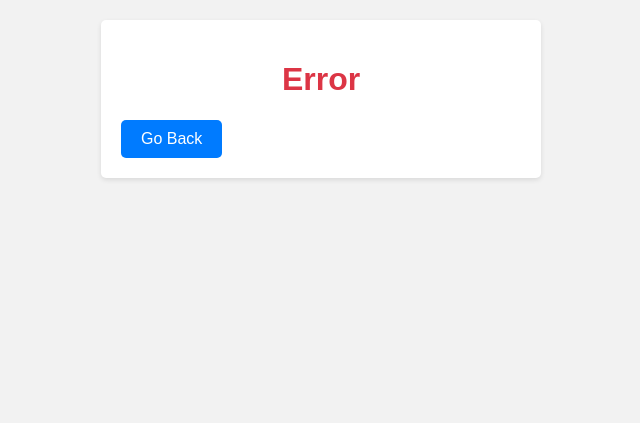
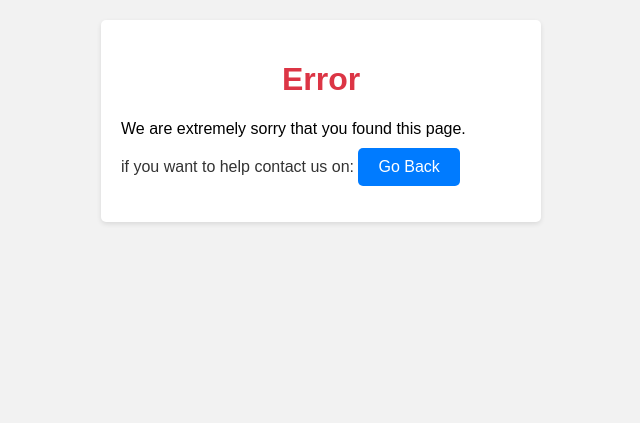
Before and after one commit to Mr-cool08/tolka, a Flask app: template templates/error.html in a window 1280 px wide. Shown: the top 423 px of the page, without its empty margins (319-959 px from the left). Run offline with Flask 3, Linux system fonts and the light colour scheme; the template is opened without the code that fills it, so the values that code supplies are empty.

Commit message:
Update error.html

```diff
--- a/templates/error.html
+++ b/templates/error.html
@@ -11,6 +11,8 @@
 <div class="container">
     <h1>Error{% if error_name %}: {{ error_name }}{% endif %}</h1>
     <p>{{ message }}</p>
+    We are extremely sorry that you found this page.<p>
+        if you want to help contact us on:
     <a class="back-button" href="/">Go Back</a>
 </div>
 
```
